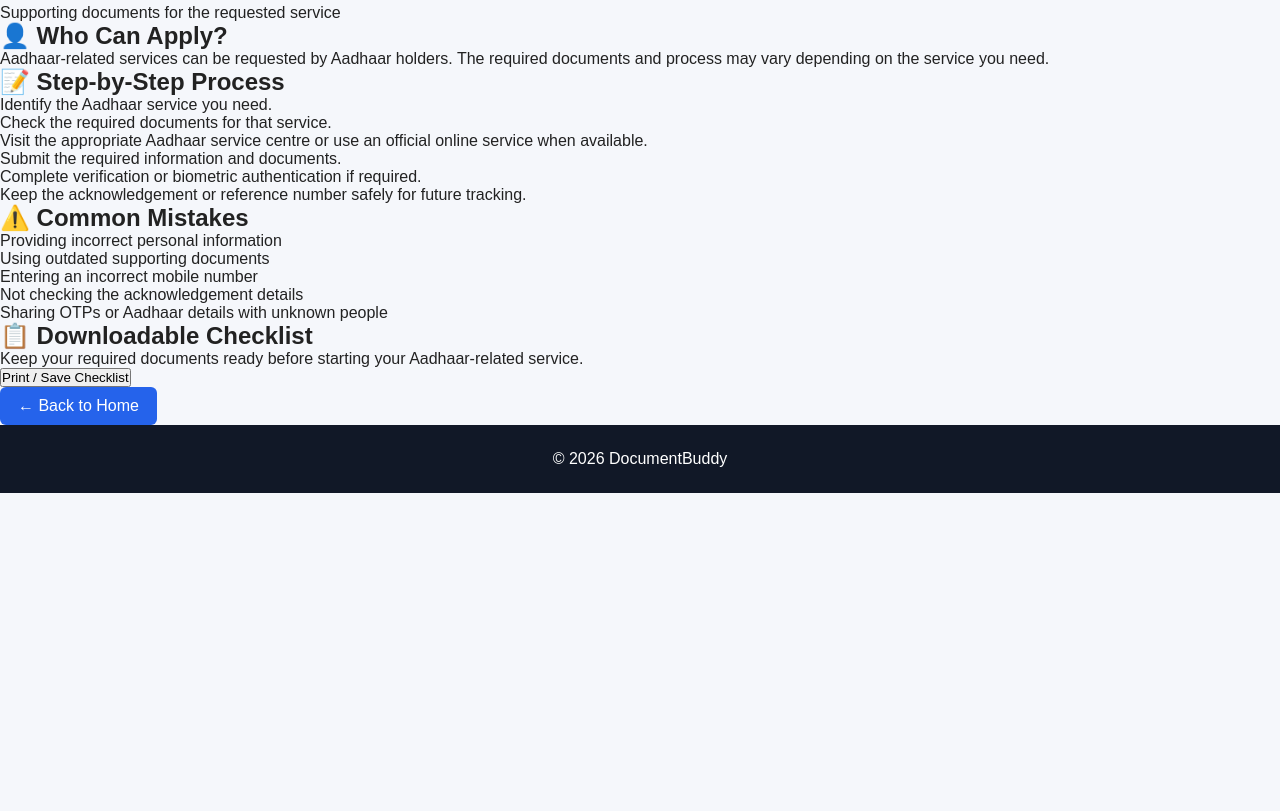
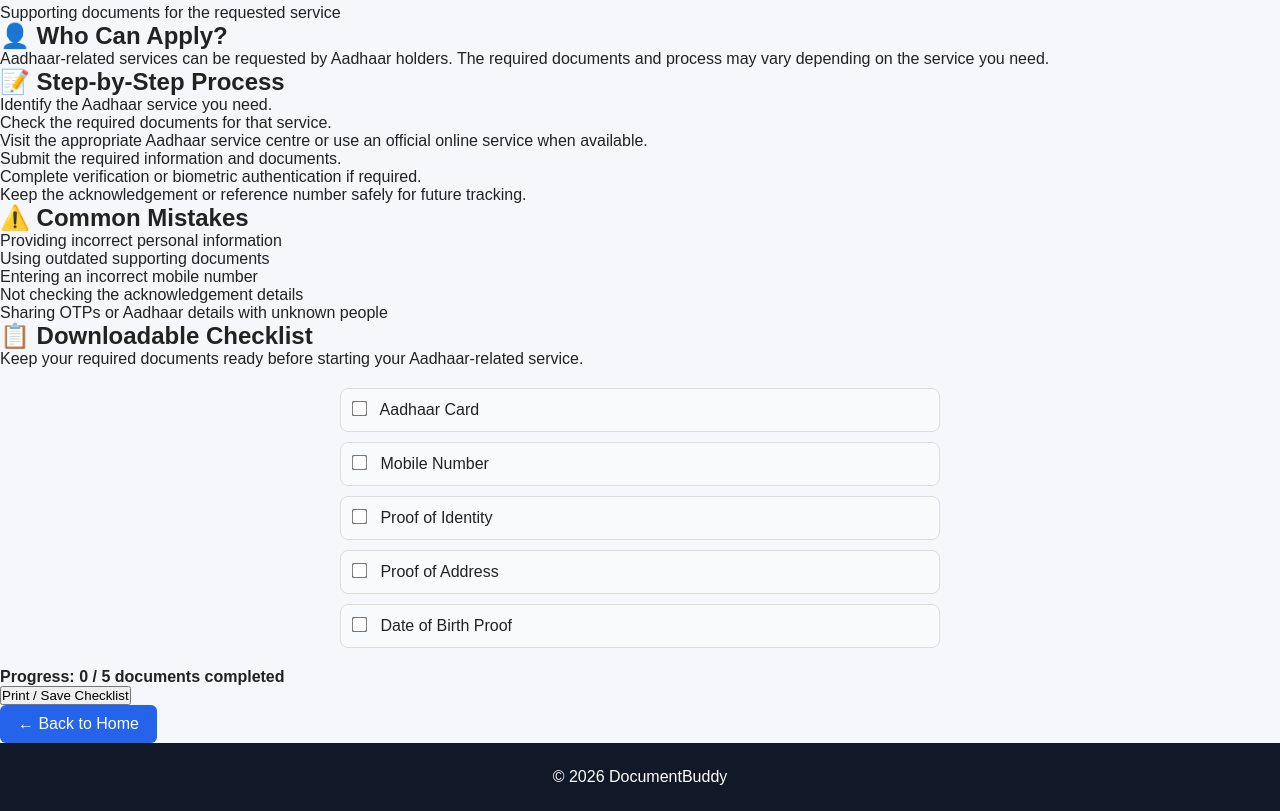
Before and after one commit to KDprasanna/Document-Buddy-, a plain HTML site: page pages/aadhaar.html in a window 1280 px wide. Shown: the part 215-1026 px from the top of the page. Before the commit the page ends 800 px from the top, so only its background shows below. Drawn offline with Linux system fonts and the light colour scheme.

Commit message:
Add interactive checklist for Aadhaar documents

```diff
--- a/pages/aadhaar.html
+++ b/pages/aadhaar.html
@@ -118,7 +118,38 @@
                 Keep your required documents ready before starting
                 your Aadhaar-related service.
             </p>
+<div class="interactive-checklist">
 
+    <label>
+        <input type="checkbox" class="document-check">
+        Aadhaar Card
+    </label>
+
+    <label>
+        <input type="checkbox" class="document-check">
+        Mobile Number
+    </label>
+
+    <label>
+        <input type="checkbox" class="document-check">
+        Proof of Identity
+    </label>
+
+    <label>
+        <input type="checkbox" class="document-check">
+        Proof of Address
+    </label>
+
+    <label>
+        <input type="checkbox" class="document-check">
+        Date of Birth Proof
+    </label>
+
+</div>
+
+<p id="checklist-progress">
+    Progress: 0 / 5 documents completed
+</p>
             <button onclick="window.print()">
                 Print / Save Checklist
             </button>
@@ -136,14 +167,13 @@
         </section>
 
     </main>
-
-
     <!-- Footer -->
     <footer>
 
         <p>© 2026 DocumentBuddy</p>
 
     </footer>
+    <script src="../js/script.js"></script>
 
 </body>
 </html>
```
